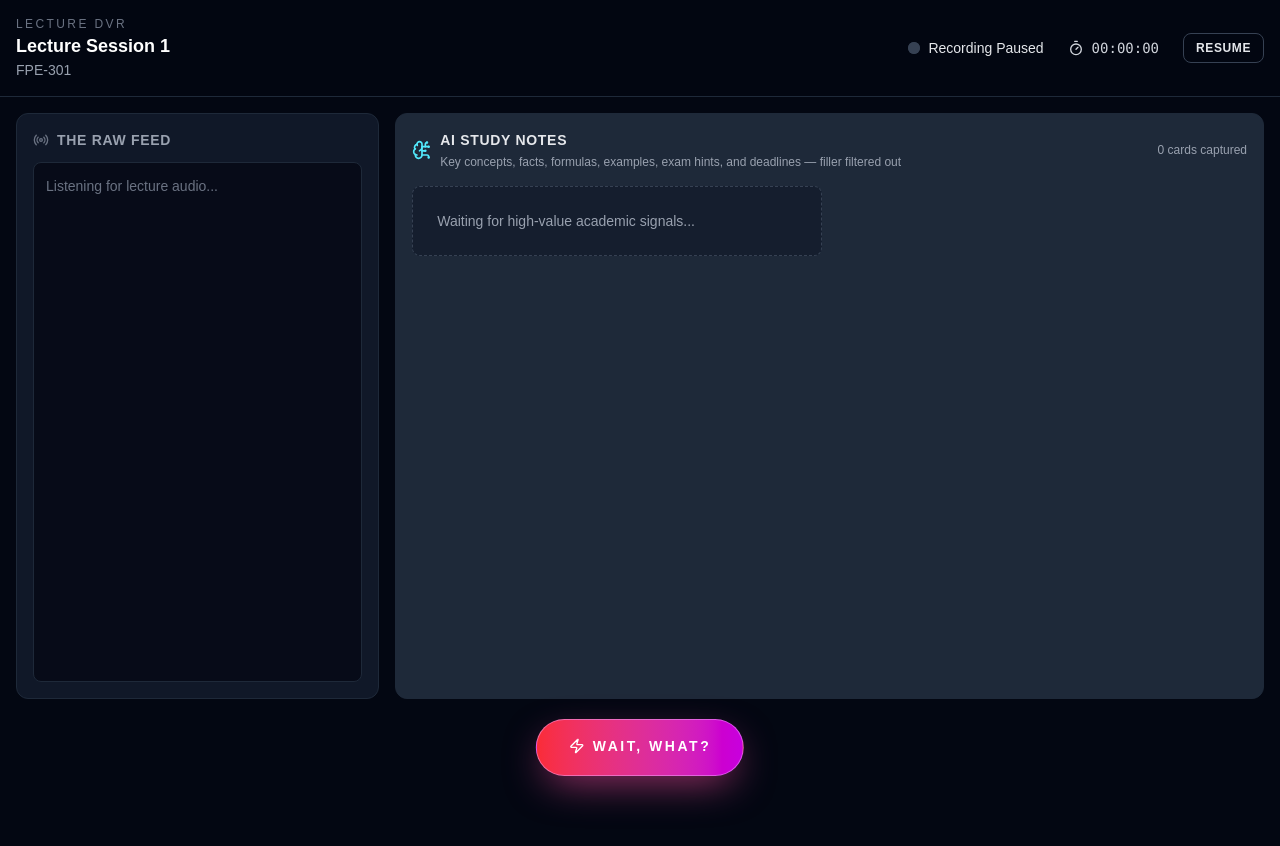
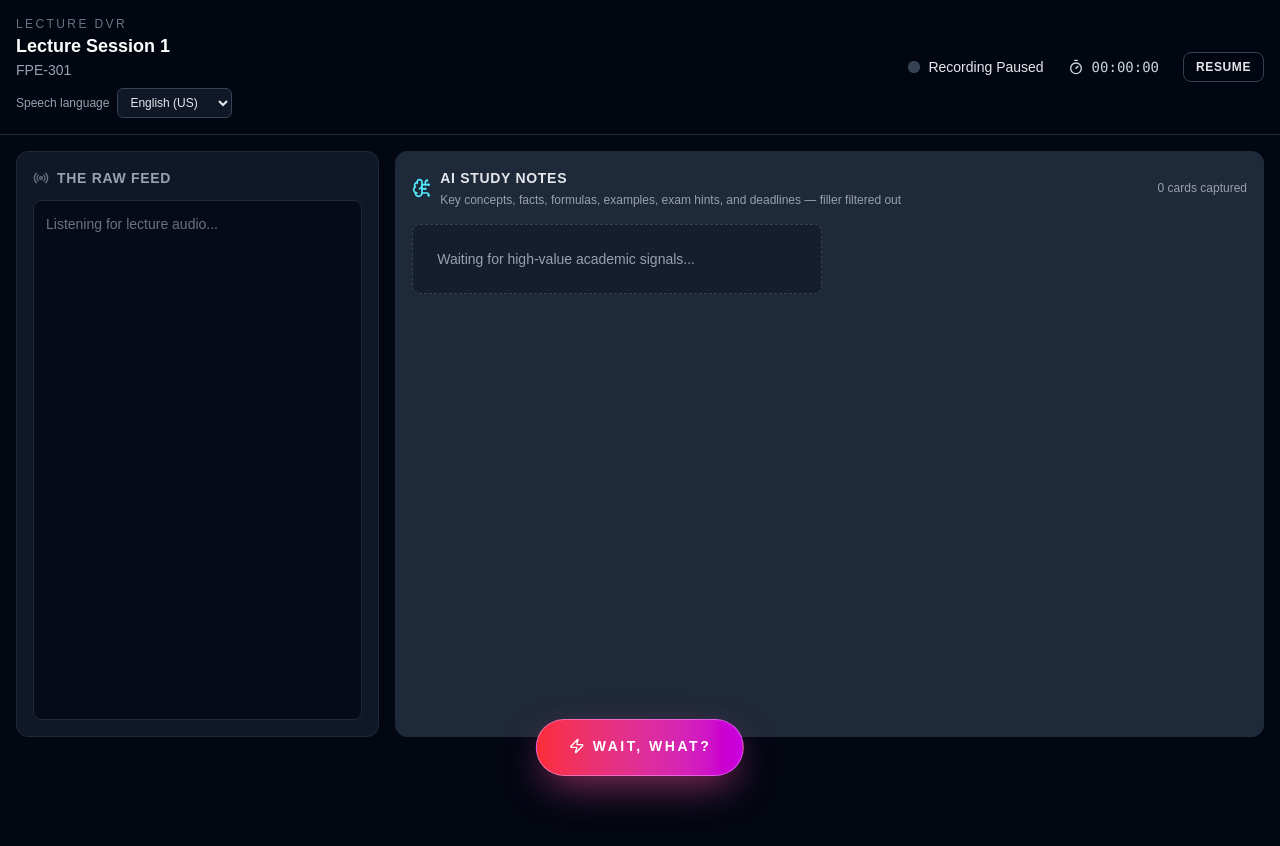
Before and after one commit to uchihavamfyre-maker/Lecture-DVR, a Next.js app: page /dashboard/session/1 in a window 1280 px wide. Shown: the top 846 px of the page. Built offline with nearby package versions, Linux system fonts and the light colour scheme.

Commit message:
Add speech language selector for multilingual lectures

```diff
--- a/src/app/session/[id]/page.tsx
+++ b/src/app/session/[id]/page.tsx
@@ -37,6 +37,7 @@ export default function SessionPage({
   const { id } = use(params);
   const [panicToast, setPanicToast] = useState<string | null>(null);
   const [showPanicModal, setShowPanicModal] = useState(false);
+  const [language, setLanguage] = useState("en-US");
   const rawFeedRef = useRef<HTMLDivElement | null>(null);
 
   const {
@@ -52,7 +53,7 @@ export default function SessionPage({
     startListening,
     stopListening,
     triggerPanic,
-  } = useLectureListener();
+  } = useLectureListener({ language });
 
   const lectureMeta = useMemo(
     () => ({
@@ -94,6 +95,26 @@ export default function SessionPage({
             <p className="text-xs uppercase tracking-[0.2em] text-gray-500">Lecture DVR</p>
             <h1 className="text-lg font-semibold text-white">{lectureMeta.title}</h1>
             <p className="text-sm text-gray-400">{lectureMeta.courseCode}</p>
+            <label className="mt-2 flex items-center gap-2 text-xs text-gray-400">
+              Speech language
+              <select
+                value={language}
+                onChange={(event) => setLanguage(event.target.value)}
+                className="max-w-[155px] rounded-md border border-gray-700 bg-gray-900 px-2 py-1.5 text-xs text-gray-200"
+                aria-label="Speech recognition language"
+              >
+                <option value="en-US">English (US)</option>
+                <option value="en-IN">English (India)</option>
+                <option value="hi-IN">Hindi</option>
+                <option value="ur-PK">Urdu</option>
+                <option value="bn-IN">Bengali</option>
+                <option value="ta-IN">Tamil</option>
+                <option value="te-IN">Telugu</option>
+                <option value="mr-IN">Marathi</option>
+                <option value="gu-IN">Gujarati</option>
+                <option value="pa-IN">Punjabi</option>
+              </select>
+            </label>
           </div>
 
           <div className="flex items-center gap-6">
```
